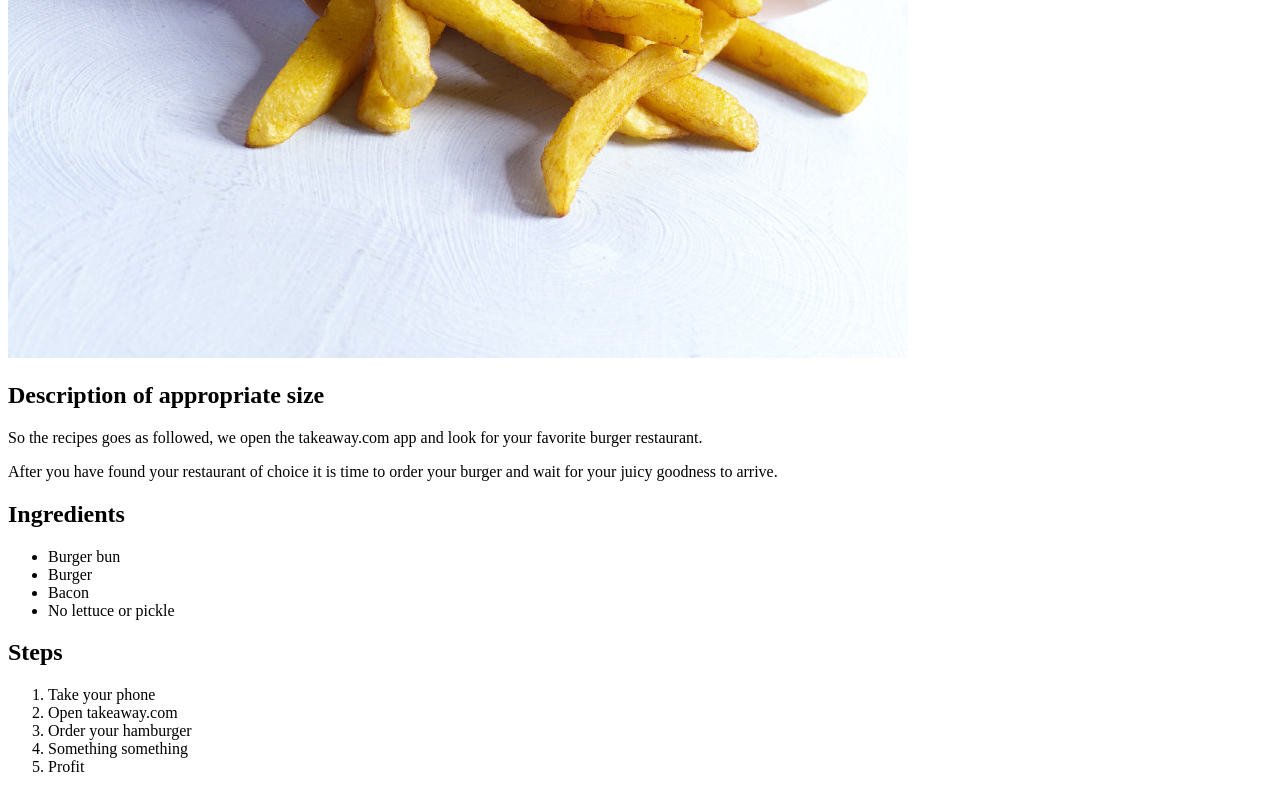
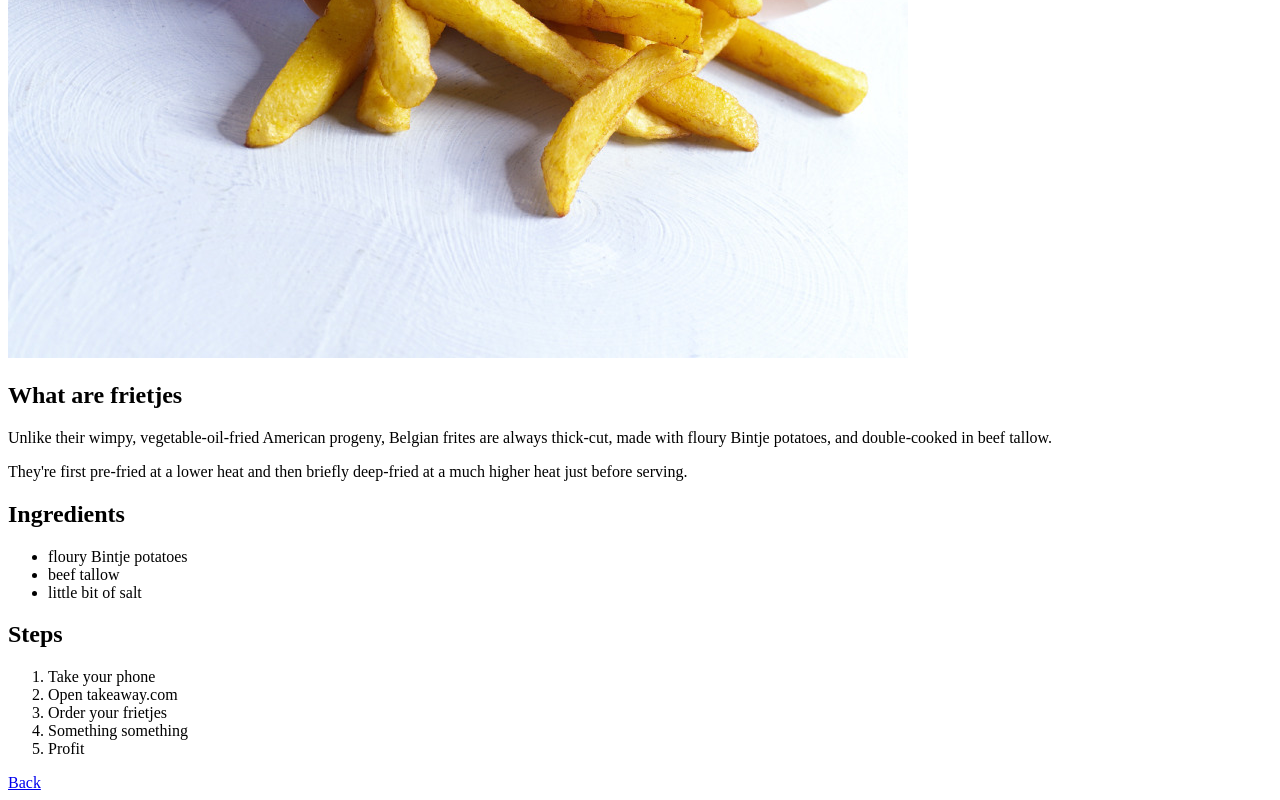
Before and after one commit to Jeffrey-Vissers/odin-recipes, a plain HTML site: page recipes/frietjes.html in a window 1280 px wide. Shown: the part 622-1422 px from the top of the page. Drawn offline with Linux system fonts and the light colour scheme.

Commit message:
rework of the frietjes and pokebowl page

```diff
--- a/recipes/frietjes.html
+++ b/recipes/frietjes.html
@@ -10,25 +10,26 @@
     <h1>Frietjes</h1>
     <img src="../img/frietjes.jpg" alt="Juicy frietjes">
 
-    <h2>Description of appropriate size</h2>
-    <p>So the recipes goes as followed, we open the takeaway.com app and look for your favorite burger restaurant.</p>
-    <p>After you have found your restaurant of choice it is time to order your burger and wait for your juicy goodness to arrive.</p>
+    <h2>What are frietjes</h2>
+    <p>Unlike their wimpy, vegetable-oil-fried American progeny, Belgian frites are always thick-cut, made with floury Bintje potatoes, and double-cooked in beef tallow.</p>
+    <p>They're first pre-fried at a lower heat and then briefly deep-fried at a much higher heat just before serving.</p>
 
     <h2>Ingredients</h2>
     <ul>
-        <li>Burger bun</li>
-        <li>Burger</li>
-        <li>Bacon</li>
-        <li>No lettuce or pickle</li>
+        <li>floury Bintje potatoes</li>
+        <li>beef tallow</li>
+        <li>little bit of salt</li>
     </ul>
 
     <h2>Steps</h2>
     <ol>
         <li>Take your phone</li>
         <li>Open takeaway.com</li>
-        <li>Order your hamburger</li>
+        <li>Order your frietjes</li>
         <li>Something something</li>
         <li>Profit</li>
     </ol>
+
+    <a href="../index.html">Back</a>
 </body>
 </html>
```
Also changed, not shown: index.html (+1 -0 lines), recipes/hamburger.html (+4 -3 lines), recipes/pokebowl.html (+9 -8 lines), img/recipebook.png (added).
